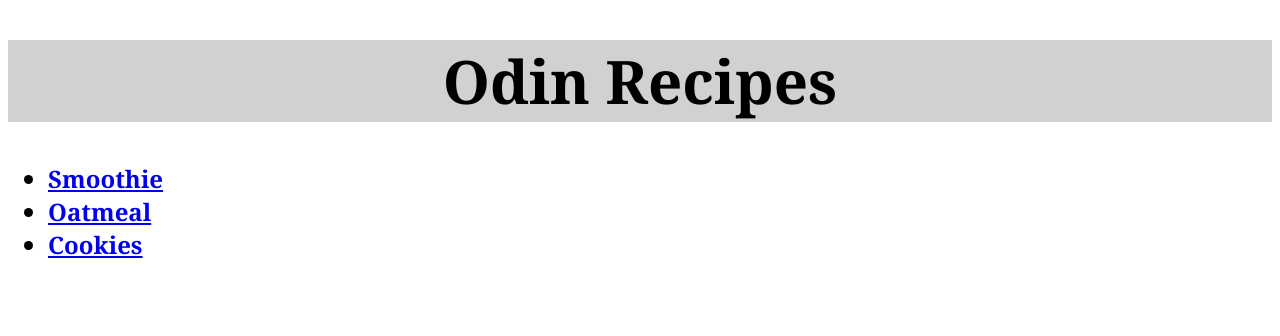
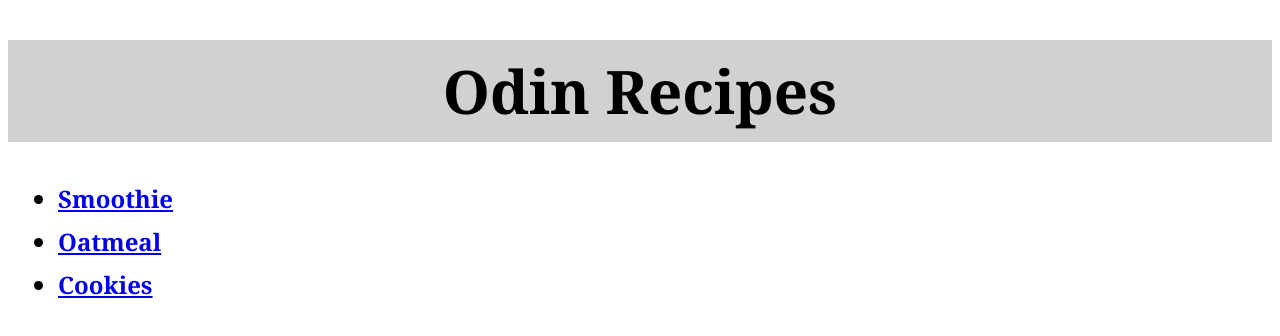
Before and after one commit to SeanMero/odin-recipes, a plain HTML site: page index.html in a window 1280 px wide. Drawn offline with Linux system fonts and the light colour scheme.

Commit message:
Added padding and margins to elements of index.html

```diff
--- a/styles.css
+++ b/styles.css
@@ -6,17 +6,19 @@ h1 {
     text-align: center;
     background-color: hsla(0, 0%, 40%, 0.3);
     font-size: 60px;
+    padding: 10px;
 }
 
 h2 {
     background-color: hsla(0, 0%, 40%, 0.3);
     font-size: 30px;
-
+    padding: 10px;
 }
 
 .recipe {
     font-weight: bold;
     font-size: 24px;
+    margin: 10px;
 }
 
 .image {
```
